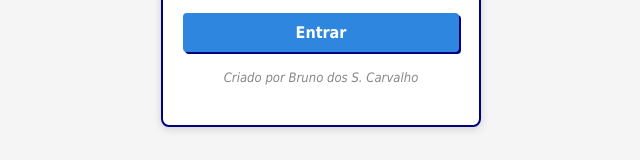
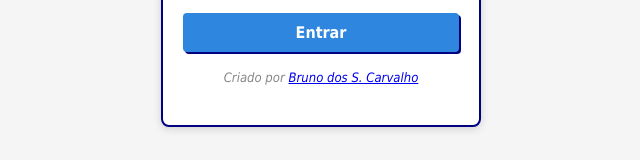
Before and after one commit to bnocrv/sistema-etiqueta, a website: page index.html in a window 1280 px wide. Shown: the part 448-608 px from the top of the page, without its empty margins (319-959 px from the left). Drawn offline with Linux system fonts and the light colour scheme.

Commit message:
Update index.html

```diff
--- a/index.html
+++ b/index.html
@@ -243,8 +243,16 @@
       />
       <button onclick="fazerLogin()">Entrar</button>
       <div id="loginMsg"></div>
-      <div class="criador-texto">Criado por Bruno dos S. Carvalho</div>
-    </div>
+  <div class="criador-texto">
+        Criado por
+        <a
+          href="https://github.com/bnocrv"
+          target="_blank"
+          rel="noopener noreferrer"
+        >
+          Bruno dos S. Carvalho
+        </a>
+      </div>
 
     <!-- FORMULÁRIO DE ETIQUETA -->
     <div class="formulario">
```
